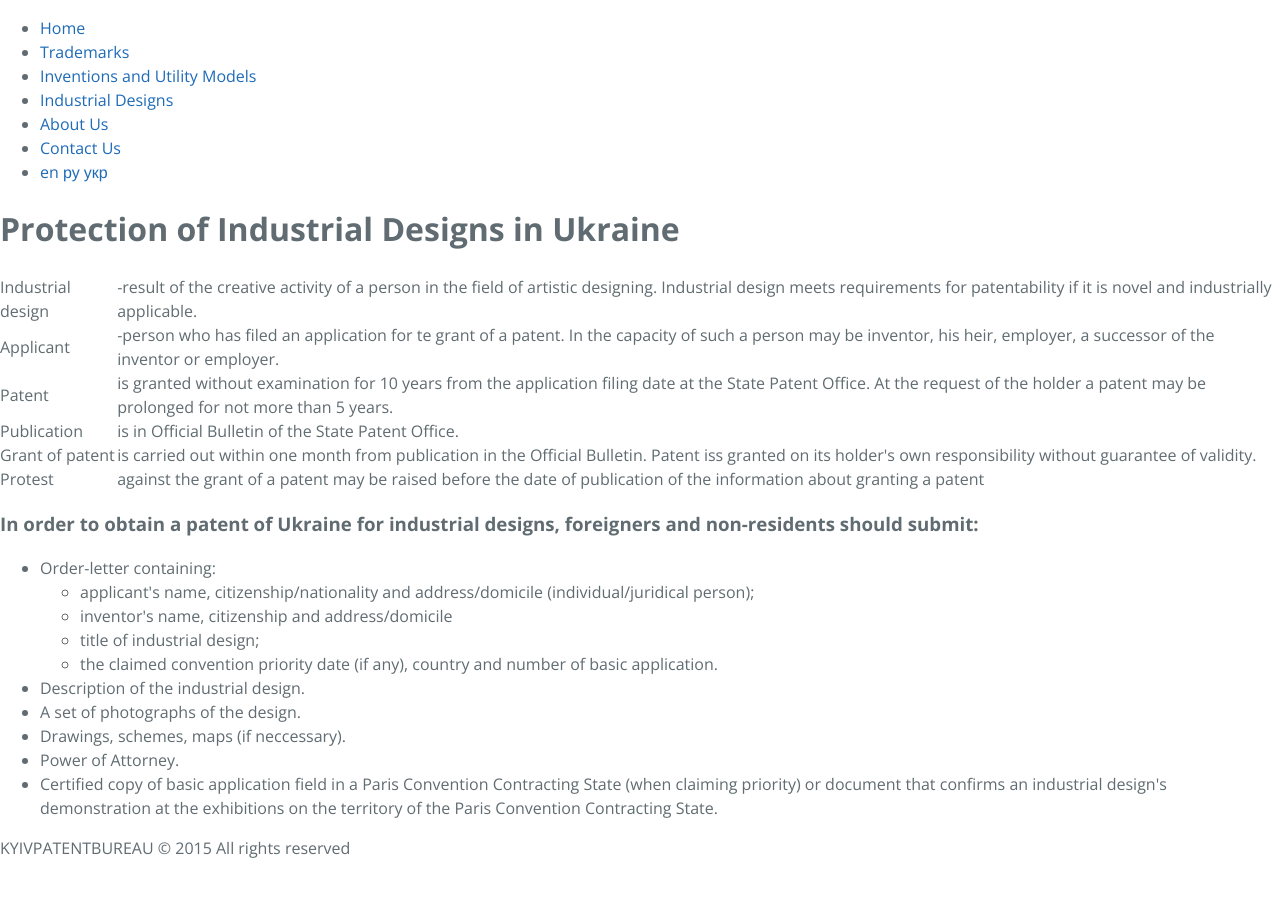
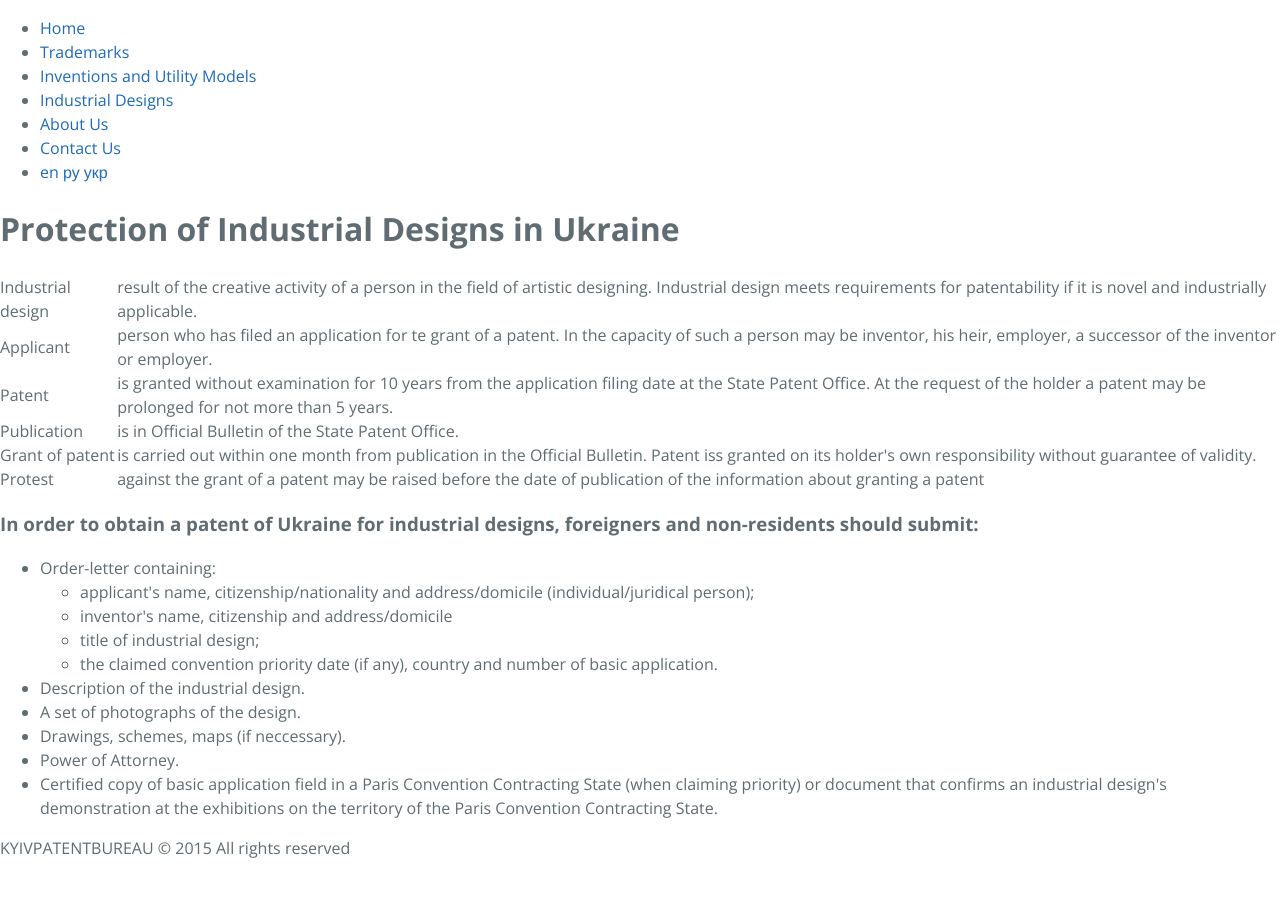
Before and after one commit to Mindshine/patent, a Jekyll site: the page built from _posts/en/pages/2000-01-01-designs.html, in a window 1280 px wide. Shown: the top 897 px of the page. Built offline with Jekyll 4.4.1, drawn with Linux system fonts in a browser that asks for light colours; Markdown is read by kramdown in place of the engine named in the settings.

```diff
--- a/_posts/en/pages/2000-01-01-designs.html
+++ b/_posts/en/pages/2000-01-01-designs.html
@@ -8,10 +8,10 @@ categories:
 <h1>Protection of Industrial Designs in Ukraine</h1>
 <table>
   <tr>
-    <td>Industrial design</td><td>-result of the creative activity of a person in the field of artistic designing. Industrial design meets requirements for patentability if it is novel and industrially applicable.</td>
+    <td>Industrial design</td><td>result of the creative activity of a person in the field of artistic designing. Industrial design meets requirements for patentability if it is novel and industrially applicable.</td>
   </tr>
   <tr>
-    <td>Applicant</td><td>-person who has filed an application for te grant of a patent. In the capacity of such a person may be inventor, his heir, employer, a successor of the inventor or employer.</td>
+    <td>Applicant</td><td>person who has filed an application for te grant of a patent. In the capacity of such a person may be inventor, his heir, employer, a successor of the inventor or employer.</td>
   </tr>
   <tr>
     <td>Patent</td><td>is granted without examination for 10 years from the application filing date at the State Patent Office. At the request of the holder a patent may be prolonged for not more than 5 years.</td>
```
